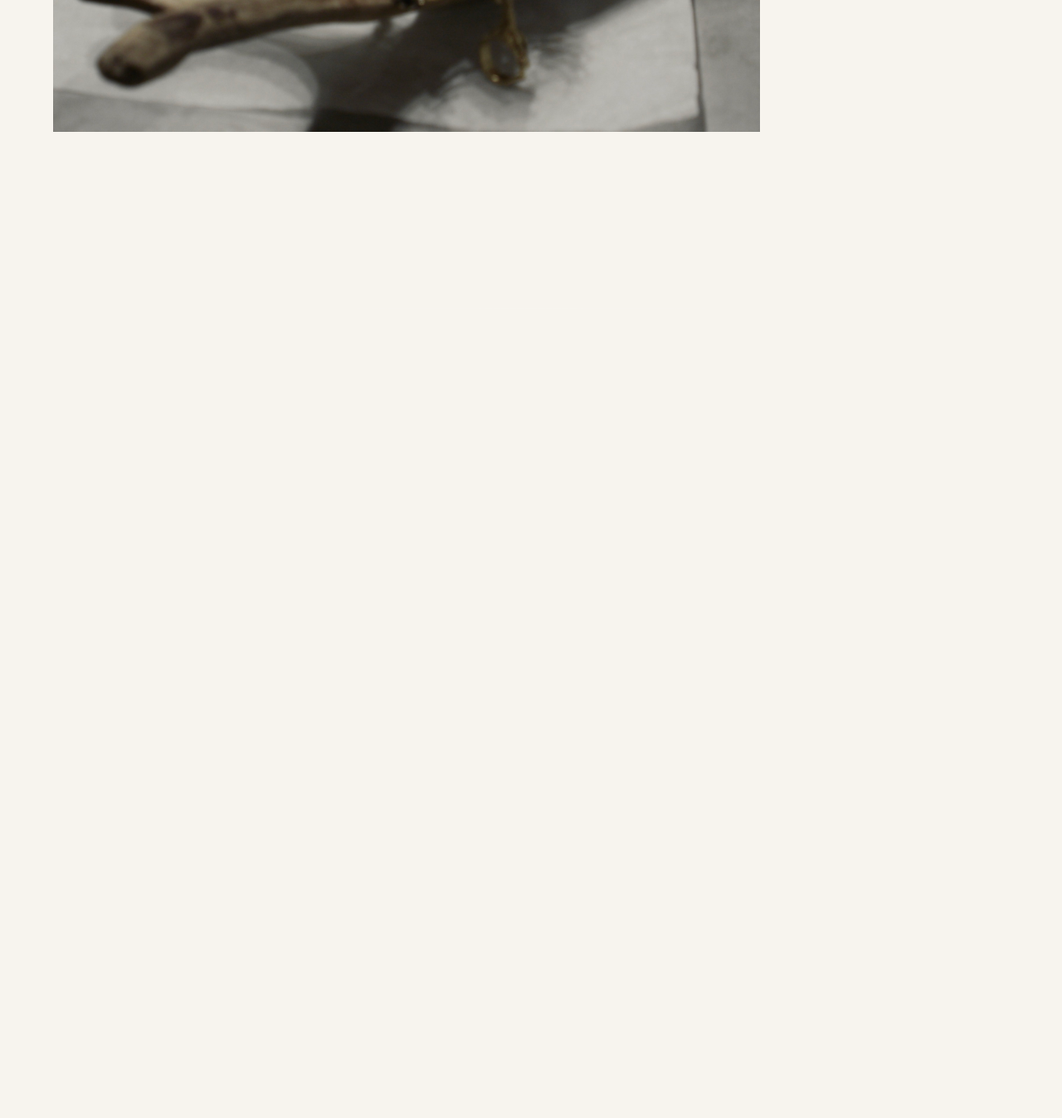
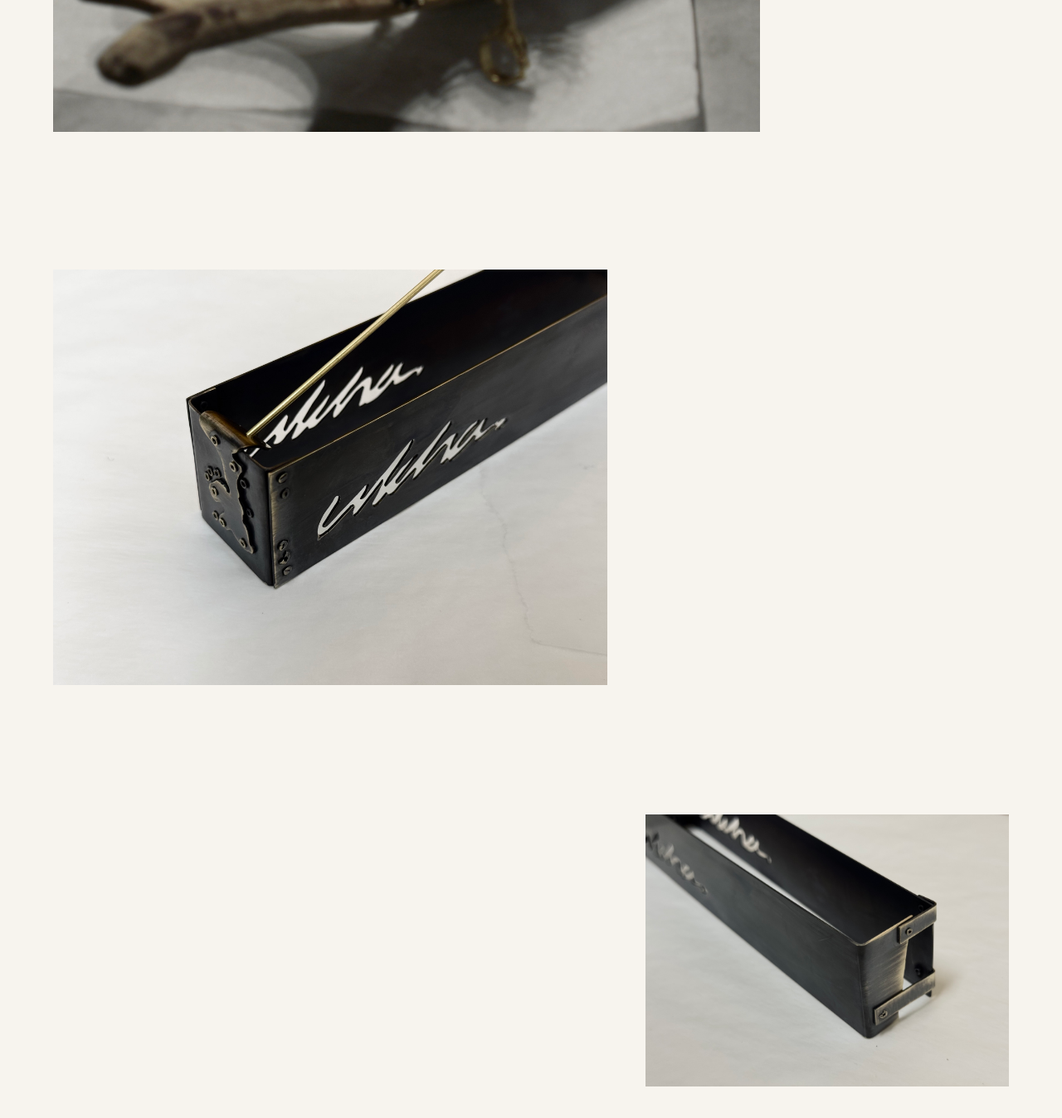
Before and after one commit to jordy9090/ukha-showroom, a Next.js app: page /archive-note in a window 1280 px wide. Shown: the part 4507-5855 px from the top of the page at 83% size. Before the commit the page ends 4879 px from the top, so only its background shows below. Built offline with nearby package versions, Linux system fonts and the light colour scheme.

Commit message:
Add two archive records

```diff
--- a/src/data/collections.ts
+++ b/src/data/collections.ts
@@ -240,6 +240,20 @@ export const archiveNotes: ArchiveNote[] = [
     src: ukhaImage("archive-note-pc280006.jpg"),
     aspect: "landscape",
   },
+  {
+    id: "archive-note-9776",
+    title: "archive note 9776",
+    category: "record",
+    src: ukhaImage("archive-note-9776.jpg"),
+    aspect: "landscape",
+  },
+  {
+    id: "archive-note-9778",
+    title: "archive note 9778",
+    category: "record",
+    src: ukhaImage("archive-note-9778.jpg"),
+    aspect: "landscape",
+  },
 ];
 
 // Edit these lines to update the small visit-page description.
```
Also changed, not shown: public/images/ukha/archive-note-9776.jpg (added), public/images/ukha/archive-note-9778.jpg (added).
